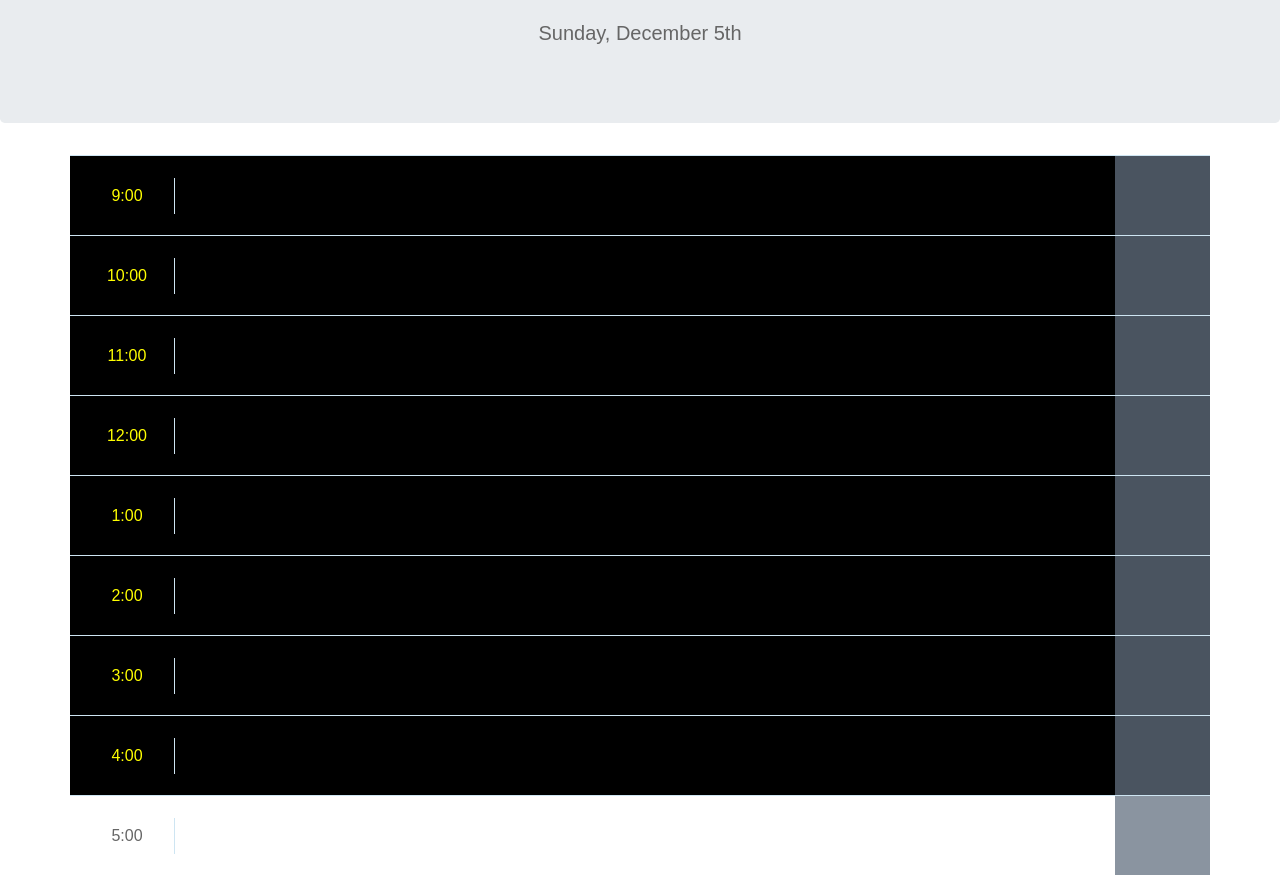
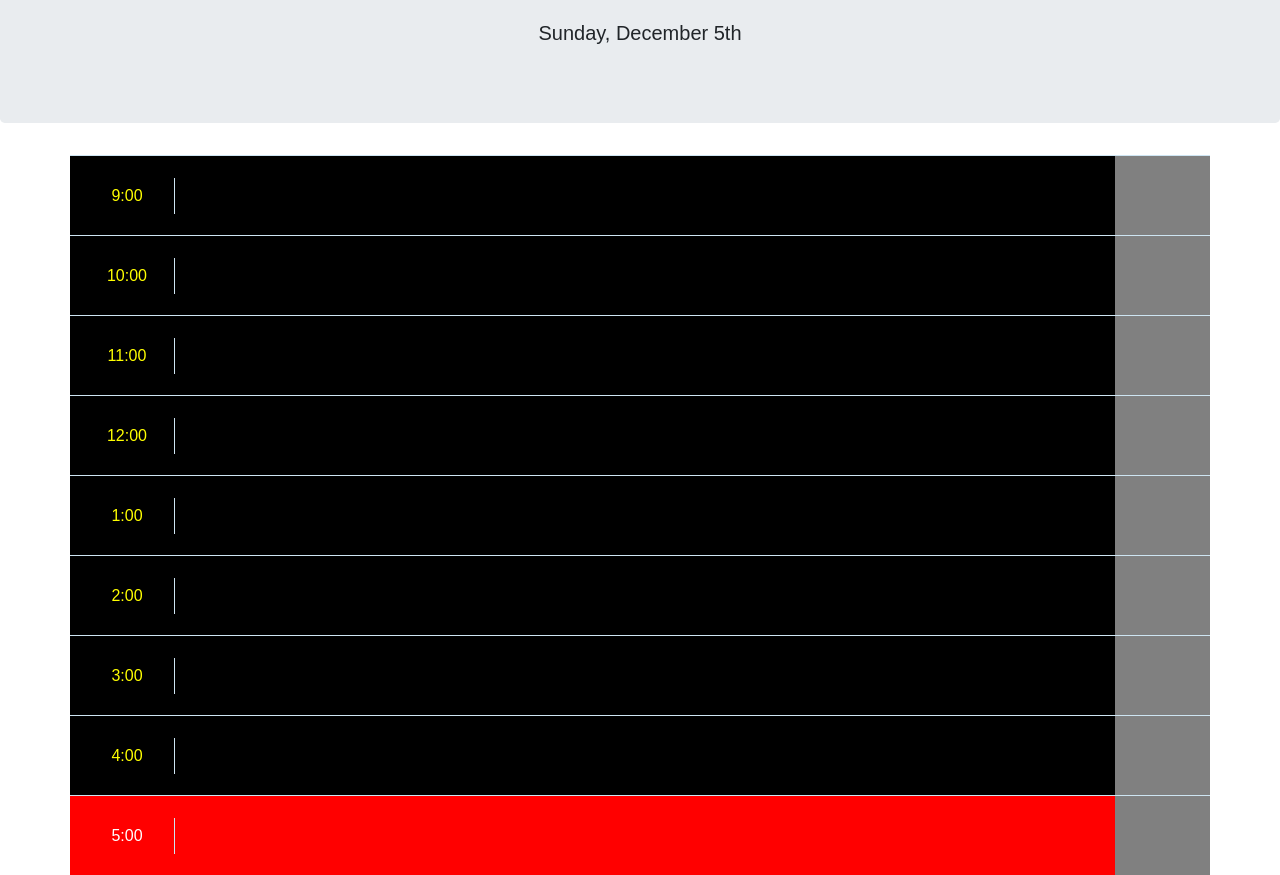
Before and after one commit to brucewill03/WorkingTask, a plain HTML site: page index.html in a window 1280 px wide. Shown: the part 191-1066 px from the top of the page. Drawn offline with nearby package versions, Linux system fonts and the light colour scheme.

Commit message:
updated colors, changed font, addded task hover

```diff
--- a/style.css
+++ b/style.css
@@ -2,7 +2,7 @@ body {
   font-family: fantasy;
   font-size: 16px;
   line-height: 1;
-  color: #666666;
+  color:
 }
 
 h1 {
@@ -56,18 +56,19 @@ textarea {
 }
 
 .present {
-  background-color: greenyellow
-  color: blue;
+  background-color: red;
+  color: white;
 }
 
 .future {
-  background-color: crimson;
+  background-color: royalblue
+
 }
 
 .saveBtn {
-  background-color: rgba(99, 112, 129, 0.75);
+  background-color: gray;
   border: none;
-  color: #ffffff;
+
 }
 
 .saveBtn:hover {
```
